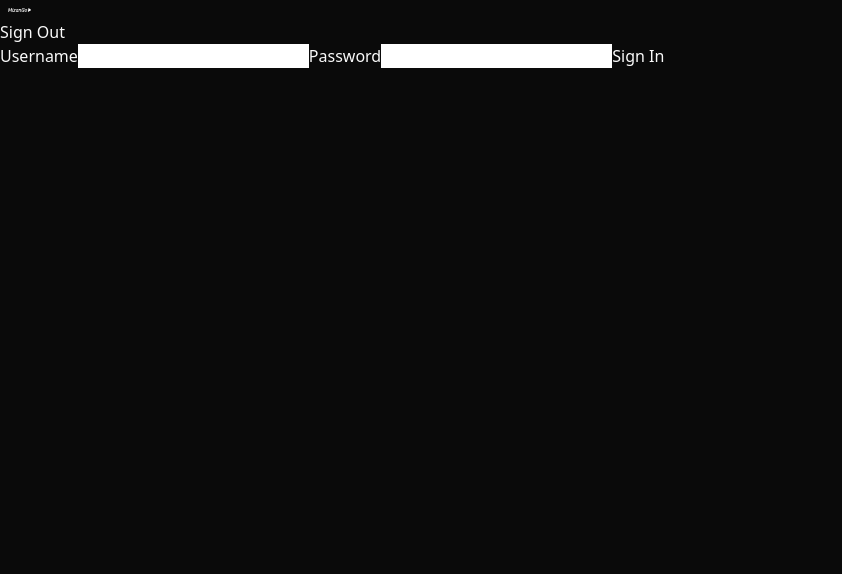
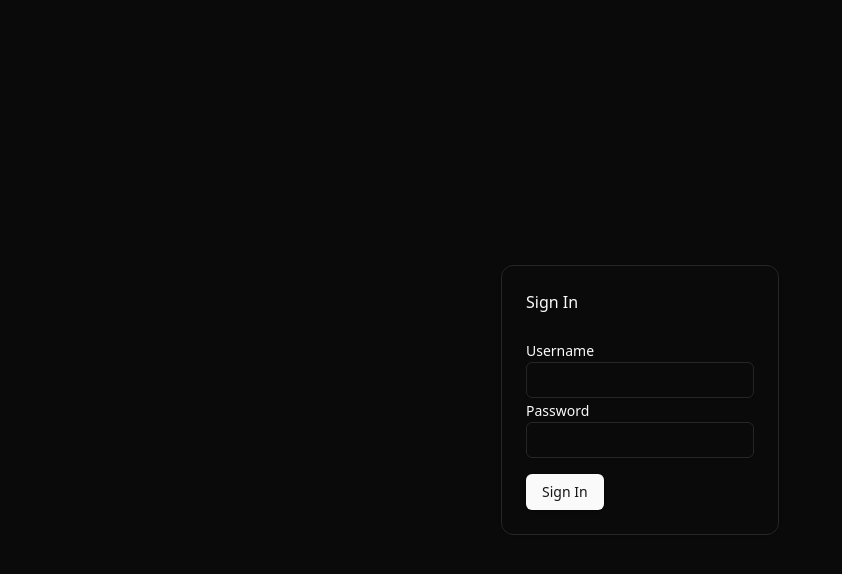
Before and after one commit to semay-co/mizango.com, a Next.js app: page /signin in a window 1280 px wide. Shown: the top 574 px of the page, without its empty margins (0-842 px from the left). Built offline with nearby package versions, Linux system fonts and the light colour scheme; no server answers.

Commit message:
fix signin redirect issue

```diff
--- /dev/null
+++ b/src/app/admin/records/page.tsx
@@ -0,0 +1,7 @@
+'use client'
+
+const Report = () => {
+  return <div>Report page tbd</div>
+}
+
+export default Report
--- /dev/null
+++ b/src/app/admin/report/page.tsx
@@ -0,0 +1,12 @@
+'use client'
+
+import { useRouter } from 'next/navigation'
+
+const Report = () => {
+  const router = useRouter()
+
+  router.push('/admin')
+  return <div>Report page tbd</div>
+}
+
+export default Report
--- a/src/app/providers.tsx
+++ b/src/app/providers.tsx
@@ -1,13 +1,13 @@
 'use client'
+import AuthProvider from '@/providers/auth'
 import { QueryClient, QueryClientProvider } from '@tanstack/react-query'
-import { SessionProvider } from 'next-auth/react'
 
 const queryClient = new QueryClient()
 
 const Providers = ({ children }: { children: React.ReactNode }) => {
   return (
     <QueryClientProvider client={queryClient}>
-      <SessionProvider>{children}</SessionProvider>
+      <AuthProvider>{children}</AuthProvider>
     </QueryClientProvider>
   )
 }
--- a/src/app/signin/layout.tsx
+++ b/src/app/signin/layout.tsx
@@ -22,9 +22,5 @@ export default function RootLayout({
 }: {
   children: React.ReactNode
 }) {
-  return (
-    <SessionProvider>
-      <SignedOutLayout>{children}</SignedOutLayout>
-    </SessionProvider>
-  )
+  return <SignedOutLayout>{children}</SignedOutLayout>
 }
--- a/src/app/signin/page.tsx
+++ b/src/app/signin/page.tsx
@@ -1,15 +1,27 @@
+import { Button } from '@/components/ui/button'
+import { Card, CardContent, CardHeader } from '@/components/ui/card'
+import { Input } from '@/components/ui/input'
+import { Label } from '@/components/ui/label'
 import { signIn } from '@/lib/auth'
-import { signInSchema } from '@/lib/zod'
+
 import { AuthError } from 'next-auth'
-import { z } from 'zod'
+import { redirect } from 'next/navigation'
 
 const SignIn = () => {
   return (
+    <div className='justify-center items-center grid w-full h-full'>
+      <Card className='w-full max-w-[800px]'>
+        <CardHeader>
+          <h1 className=''>Sign In</h1>
+        </CardHeader>
+        <CardContent>
           <form
             action={async (formData) => {
               'use server'
               try {
-          await signIn('credentials', formData)
+                await signIn('credentials', formData).then(() =>
+                  redirect('/admin')
+                )
               } catch (error) {
                 if (error instanceof AuthError) {
                   // return redirect(`${SIGNIN_ERROR_URL}?error=${error.type}`)
@@ -18,16 +30,21 @@ const SignIn = () => {
               }
             }}
           >
-      <label>
-        Username
-        <input name='username' type='text' />
-      </label>
-      <label>
-        Password
-        <input name='password' type='password' />
-      </label>
-      <button>Sign In</button>
+            <div>
+              <Label>Username</Label>
+              <Input name='username' type='text' />
+            </div>
+            <div>
+              <Label>Password</Label>
+              <Input name='password' type='password' />
+            </div>
+            <div className='flex justify-stretch mt-4'>
+              <Button>Sign In</Button>
+            </div>
           </form>
+        </CardContent>
+      </Card>
+    </div>
   )
 }
 
--- /dev/null
+++ b/src/components/center-layout/index.tsx
@@ -0,0 +1,10 @@
+'use client'
+import { ReactNode } from 'react'
+
+export const CenterLayout = ({ children }: { children: ReactNode }) => {
+  return (
+    <div className='fixed justify-center items-center grid w-full h-full'>
+      {children}
+    </div>
+  )
+}
--- a/src/layout/admin-layout/index.tsx
+++ b/src/layout/admin-layout/index.tsx
@@ -15,7 +15,11 @@ import {
 import { Avatar } from '@radix-ui/react-avatar'
 import { signOut, useSession } from 'next-auth/react'
 import Link from 'next/link'
-import { useRouter, usePathname } from 'next/navigation'
+import { usePathname, redirect } from 'next/navigation'
+import { CenterLayout } from '../../components/center-layout'
+import { useEffect } from 'react'
+import router from 'next/router'
+import { Card, CardContent, CardHeader } from '@/components/ui/card'
 
 interface Props {
   children: React.ReactNode
@@ -23,23 +27,36 @@ interface Props {
 
 const AdminLayout = ({ children }: Props) => {
   const { data, status } = useSession()
-  const router = useRouter()
   const path = usePathname()
 
   if (status === 'loading') {
     return (
-      <div className='fixed justify-center items-center grid w-full h-full'>
+      <CenterLayout>
         <Loading />
-      </div>
+      </CenterLayout>
     )
   }
 
   if (status === 'unauthenticated') {
-    router.push('/signin')
     return (
-      <div className='fixed justify-center items-center grid w-full h-full'>
-        <span>UNAUTHENTICATED!</span>
-      </div>
+      <CenterLayout>
+        <Card>
+          <CardHeader className='flex justify-center'>
+            <Logo height={40} />
+          </CardHeader>
+          <CardContent>
+            <h2 className='mb-3 py-4 text-center uppercase'>Signed Out</h2>
+            <div className='flex justify-stretch'>
+              <Link
+                className='border-gray-600 px-4 py-2 border rounded-md w-full font-bold text-center'
+                href={'/signin'}
+              >
+                Sign In
+              </Link>
+            </div>
+          </CardContent>
+        </Card>
+      </CenterLayout>
     )
   }
 
--- a/src/layout/signed-out/index.tsx
+++ b/src/layout/signed-out/index.tsx
@@ -1,47 +1,33 @@
 'use client'
 
+import { CenterLayout } from '@/components/center-layout'
 import Loading from '@/components/loading'
 import Logo from '@/components/logo'
 import { signOut, useSession } from 'next-auth/react'
-import { useRouter } from 'next/navigation'
+import { redirect, useRouter } from 'next/navigation'
 
 interface Props {
   children: React.ReactNode
 }
 
 const SignedOutLayout = ({ children }: Props) => {
-  const { data, status } = useSession()
-  const router = useRouter()
+  const { status } = useSession()
 
   if (status === 'loading') {
     return (
-      <div className='fixed justify-center items-center grid w-full h-full'>
+      <CenterLayout>
         <Loading />
-      </div>
+      </CenterLayout>
     )
   }
 
   if (status === 'authenticated') {
-    router.push('/admin')
-    return (
-      <div className='fixed justify-center items-center grid w-full h-full'>
-        <Loading />
-      </div>
-    )
+    redirect('/admin')
   }
 
   return (
     <div>
-      <div className='header'>
-        <div>
-          <Logo height={20} />
-        </div>
-        <div className='account-info'>
-          <span>{(data as any)?.user?.name}</span>
-          <button onClick={() => signOut()}>Sign Out</button>
-        </div>
-      </div>
-      <div>{children}</div>
+      <CenterLayout>{children}</CenterLayout>
     </div>
   )
 }
--- a/src/lib/auth.ts
+++ b/src/lib/auth.ts
@@ -7,8 +7,17 @@ export const { auth, handlers, signIn, signOut } = NextAuth({
     strategy: 'jwt',
   },
   pages: {
-    signIn: '/admin/signin',
-    error: '/admin/signin',
+    signIn: '/signin',
+    error: '/signin',
+  },
+  callbacks: {
+    async redirect({ url, baseUrl }) {
+      // Redirect to /admin after signing in
+      if (url.startsWith('/admin')) {
+        return new URL(url, baseUrl).toString()
+      }
+      return `${baseUrl}/admin`
+    },
   },
   providers: [
     CredentialsProvider({
```
Lines whose indentation alone changed are shown as unchanged.
